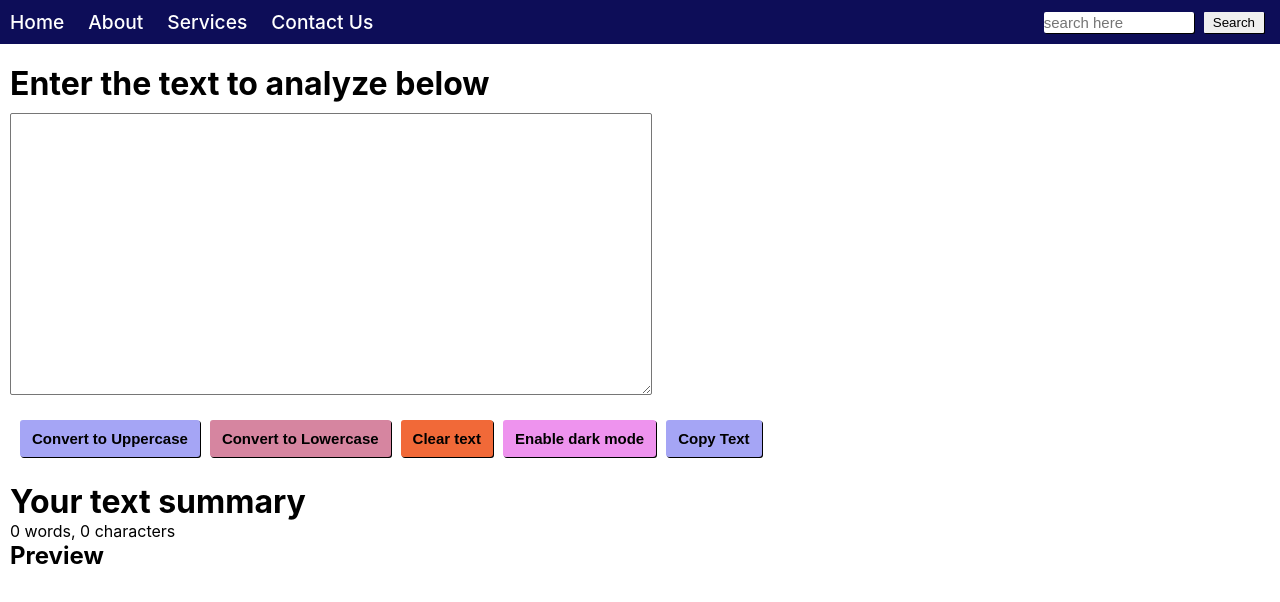
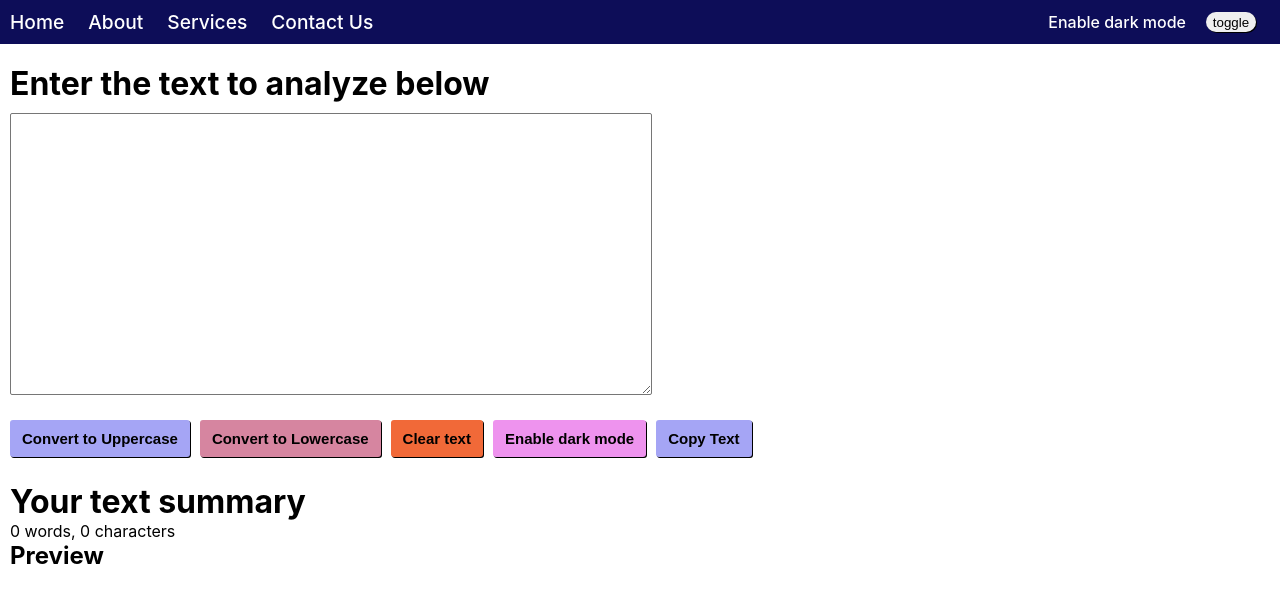
Before and after one commit to asadraiyan/react-textutils, a React (Create React App) app: page / in a window 1280 px wide. Shown: the top 602 px of the page. Built offline with nearby package versions, Linux system fonts and the light colour scheme.

Commit message:
added dark and light theme

```diff
--- a/public/index.html
+++ b/public/index.html
@@ -2,14 +2,14 @@
 <html lang="en">
   <head>
     <meta charset="utf-8" />
-    <link rel="icon" href="%PUBLIC_URL%/favicon.ico" />
+    <link rel="icon" href="%PUBLIC_URL%/favicon.png />
     <meta name="viewport" content="width=device-width, initial-scale=1" />
     <meta name="theme-color" content="#000000" />
     <meta
       name="description"
       content="Web site created using create-react-app"
     />
-    <link rel="apple-touch-icon" href="%PUBLIC_URL%/logo192.png" />
+    <link rel="apple-touch-icon" href="%PUBLIC_URL%/favicon.png" />
     <!--
       manifest.json provides metadata used when your web app is installed on a
       user's mobile device or desktop. See https://developers.google.com/web/fundamentals/web-app-manifest/
@@ -24,7 +24,7 @@
       work correctly both with client-side routing and a non-root public URL.
       Learn how to configure a non-root public URL by running `npm run build`.
     -->
-    <title>React App</title>
+    <title>TextUtils-Home</title>
   </head>
   <body>
     <noscript>You need to enable JavaScript to run this app.</noscript>
--- a/src/App.css
+++ b/src/App.css
@@ -22,21 +22,22 @@ nav{
 }
 .box{
   display: flex;
-  margin-right: 1rem;
+  margin-right: 1.5rem;
+  gap: 10px;
+  color: white;
+  font-weight: 500;
 }
-input{
-  width: 150px;
-  height: 21px;
-  box-shadow: 1px 1px;
-  border: none;
-  font-size: 15px;
-  border-radius: 2px;
-}
-button{
-  padding: 3px 9px;
+
+.mode{
+  width: 50px;
+  height: 20px;
   margin-left: 10px;
   cursor: pointer;
   box-shadow: 1px 1px;
   border-radius: 1px;
   border: none;
+  border-radius: 10px;
 }
+.mode:hover{
+  background-color: rgb(174, 174, 240);
+}
--- a/src/App.js
+++ b/src/App.js
@@ -1,4 +1,5 @@
 // import logo from "./logo.svg";
+import React, {useState} from "react";
 import "./App.css";
 import "./styles/Home.css";
 import Home from "./components/Home";
@@ -9,12 +10,21 @@ import Services from "./components/Services";
 import Contact from "./components/Contact";
 
 function App() {
+  const [mode, setMode] = useState("light");
   return (
     <Router>
       <div className="App">
-        <Navbar />
+        <Navbar
+          mode = {mode}
+          setMode = {setMode}
+        />
         <Routes>
-          <Route exact path="/" element={<Home />} />
+          <Route
+            exact path="/"
+            element={
+              <Home />
+            }
+          />
           <Route exact path="/About" element={<About />} />
           <Route exact path="/Services" element={<Services />} />
           <Route exact path="/Contact" element={<Contact />} />
--- a/src/components/Home.js
+++ b/src/components/Home.js
@@ -80,7 +80,7 @@ export default function Home() {
       <div className="container">
         <h1>Your text summary</h1>
         <p>
-          {text ? text.split(" ").length : 0} words, {text.length} characters
+          {text ? text.split(/\s+/).length : 0} words, {text.length} characters
         </p>
         <h2>Preview</h2>
         <p>{text}</p>
--- a/src/components/Navbar.js
+++ b/src/components/Navbar.js
@@ -1,9 +1,26 @@
-import React from "react";
+import React, { useState } from "react";
 import { Link } from "react-router-dom";
 
-export default function Navbar() {
+export default function Navbar(props) {
+
+  const {mode, setMode} = props
+
+  const [modeText, setmodeText] = useState("Enable dark mode");
+  const redBgHandler = () => {
+    if (mode === "light") {
+      setMode("dark");
+      document.body.style.backgroundColor = "black";
+      document.body.style.color = "white";
+      setmodeText("Enable light mode");
+    } else {
+      setMode("light");
+      document.body.style.backgroundColor = "white";
+      document.body.style.color = "black";
+      setmodeText("Enable dark mode");
+    }
+  };
   return (
-    <nav>
+    <nav mode={mode}>
       <div className="navLink">
         <Link to="/">Home</Link>
         <Link to="/About">About</Link>
@@ -11,8 +28,8 @@ export default function Navbar() {
         <Link to="/Contact">Contact Us</Link>
       </div>
       <div className="box">
-        <input type="text" placeholder="search here" autoComplete="off" />
-        <button>Search</button>
+        {modeText}
+        <button className="mode" onClick={redBgHandler}>toggle</button>
       </div>
     </nav>
   );
--- a/src/styles/Home.css
+++ b/src/styles/Home.css
@@ -12,9 +12,12 @@
   font-size: 18px;
   border-radius: 2px;
   margin-top: 10px;
+  cursor: text;
 }
 .btncont {
+  display: flex;
   margin-top: 10px;
+  gap: 10px;
 }
 .btn {
   padding: 10px 12px;
```
Also changed, not shown: public/favicon.png.png (added).
